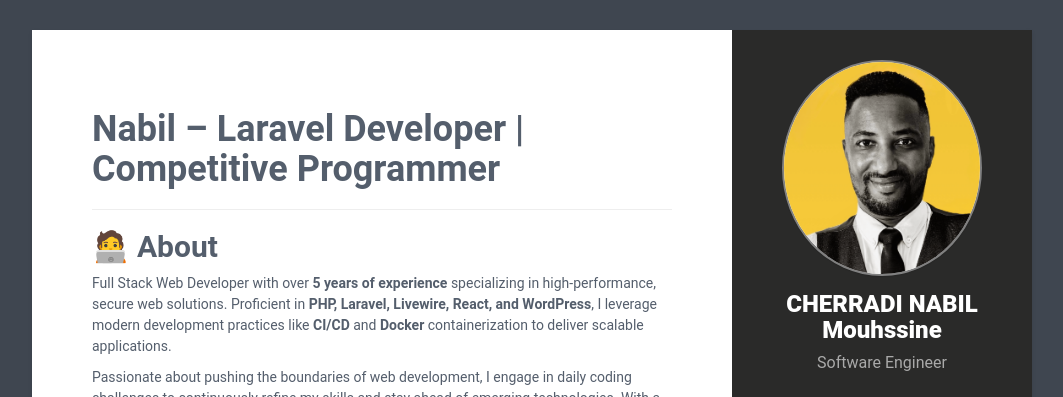
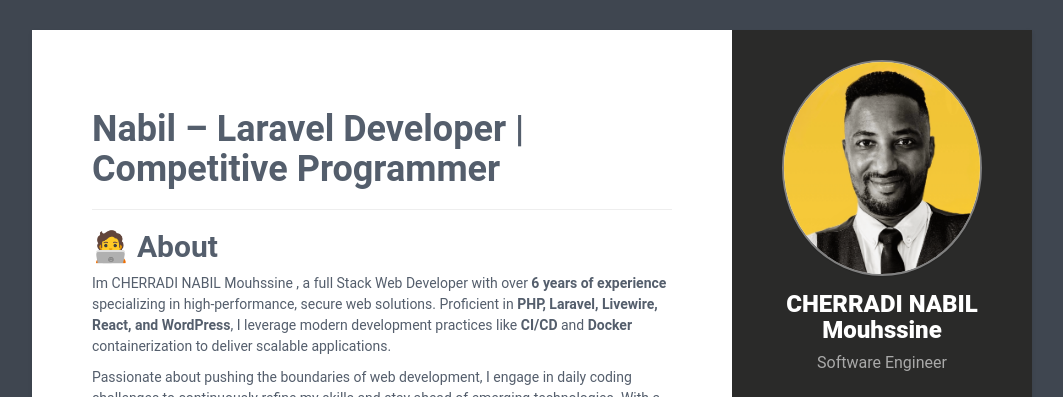
Before and after one commit to cnabildev/cv, a Jekyll site: the page built from RESUME.md, in a window 1280 px wide and 900 px high, cut to the strip 0-397 px from the top of the window. Shown: the whole strip, without its empty margins (108-1171 px from the left). Built offline with Jekyll 4.4.1, drawn with Linux system fonts in a browser that asks for light colours; our own code applies the rules of GitHub Pages for plain Markdown files.

Commit message:
Update RESUME.md

```diff
--- a/RESUME.md
+++ b/RESUME.md
@@ -4,7 +4,7 @@
 
 ## 🧑‍💻 About
 
-Full Stack Web Developer with over **5 years of experience** specializing in high-performance, secure web solutions. Proficient in **PHP, Laravel, Livewire, React, and WordPress**, I leverage modern development practices like **CI/CD** and **Docker** containerization to deliver scalable applications.
+Im CHERRADI NABIL Mouhssine , a full Stack Web Developer with over **6 years of experience** specializing in high-performance, secure web solutions. Proficient in **PHP, Laravel, Livewire, React, and WordPress**, I leverage modern development practices like **CI/CD** and **Docker** containerization to deliver scalable applications.
 
 Passionate about pushing the boundaries of web development, I engage in daily coding challenges to continuously refine my skills and stay ahead of emerging technologies. With a keen focus on **security** and **performance optimization**, I ensure that every project I undertake is not just functional, but also efficient and protected against potential threats.
 
```
